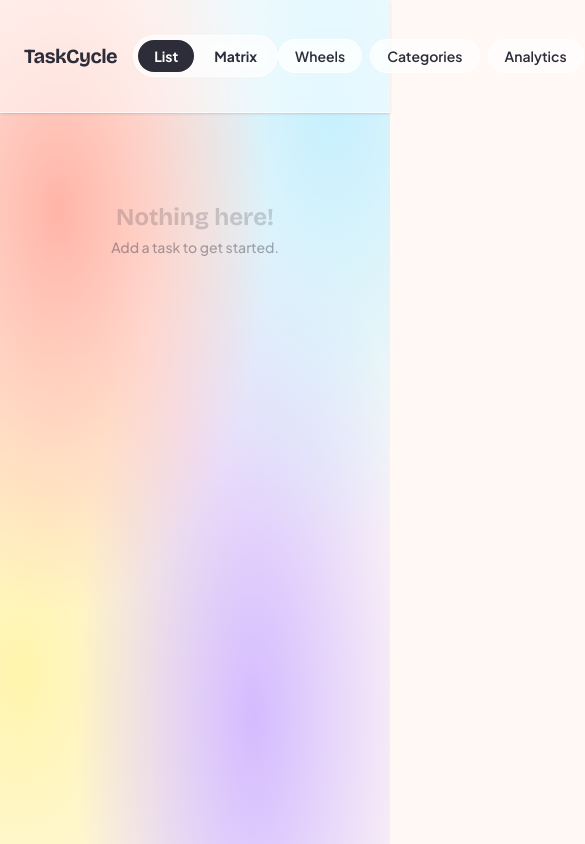
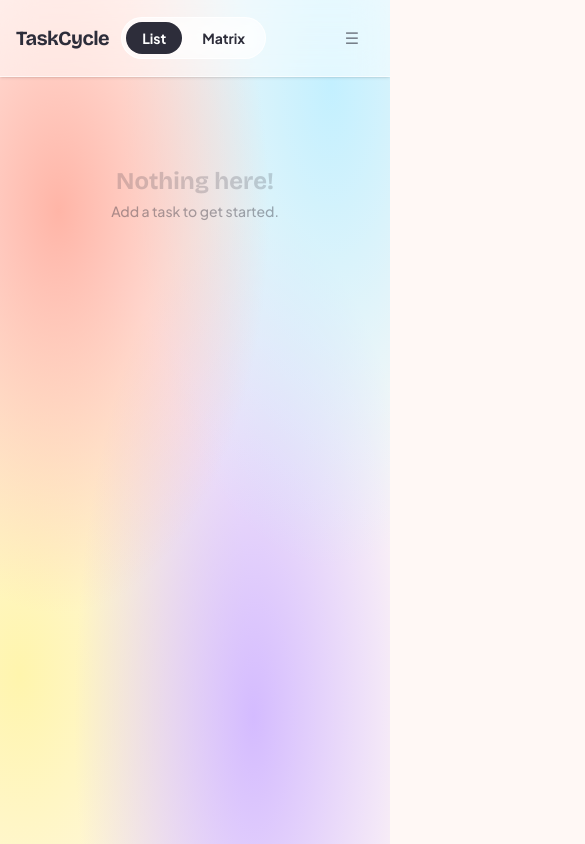
Before and after one commit to lucimoon/taskcycle, a React (Vite) app: page / in a window 390 px wide. Shown: the top 844 px of the page, 585 px wide, since content can reach past the window. Built offline with nearby package versions, Linux system fonts and the light colour scheme.

Commit message:
feat: Mobile first updates

```diff
--- a/src/components/matrix/EisenhowerMatrix.tsx
+++ b/src/components/matrix/EisenhowerMatrix.tsx
@@ -12,20 +12,20 @@ export function EisenhowerMatrix({ tasks }: Props) {
   )
 
   return (
-    <div className="relative h-full">
-      {/* Axis labels */}
-      <div aria-hidden="true" className="absolute -top-6 left-0 right-0 flex justify-center">
+    <div className="relative sm:h-full">
+      {/* Axis labels — desktop only */}
+      <div aria-hidden="true" className="hidden sm:flex absolute -top-6 left-0 right-0 justify-center">
         <span className="text-xs font-bold uppercase tracking-widest text-ink/30">Urgent →</span>
       </div>
       <div
         aria-hidden="true"
-        className="absolute -left-8 top-0 bottom-0 flex items-center"
+        className="hidden sm:flex absolute -left-8 top-0 bottom-0 items-center"
         style={{ writingMode: 'vertical-rl', transform: 'rotate(180deg)' }}
       >
         <span className="text-xs font-bold uppercase tracking-widest text-ink/30">Important ↑</span>
       </div>
 
-      <div className="grid grid-cols-2 grid-rows-2 gap-3 h-full">
+      <div className="grid grid-cols-1 sm:grid-cols-2 sm:grid-rows-2 gap-3 sm:h-full">
         {QUADRANTS.map((q) => (
           <MatrixCell key={q.key} quadrant={q} tasks={byQuadrant[q.key] ?? []} />
         ))}
--- a/src/components/task/TaskCard.tsx
+++ b/src/components/task/TaskCard.tsx
@@ -113,14 +113,14 @@ export function TaskCard({
           <button
             onClick={() => onEdit(task.id)}
             aria-label="Edit task"
-            className="rounded-full p-1.5 text-ink/40 hover:bg-ink/8 hover:text-ink transition-colors text-sm btn-action"
+            className="rounded-full p-1.5 min-h-[44px] min-w-[44px] text-ink/40 hover:bg-ink/8 hover:text-ink transition-colors text-sm btn-action"
           >
             ✏️
           </button>
           <button
             onClick={() => onDelete(task.id)}
             aria-label="Delete task"
-            className="rounded-full p-1.5 text-ink/40 hover:bg-coral/10 hover:text-coral transition-colors text-sm btn-action"
+            className="rounded-full p-1.5 min-h-[44px] min-w-[44px] text-ink/40 hover:bg-coral/10 hover:text-coral transition-colors text-sm btn-action"
           >
             🗑️
           </button>
--- a/src/views/CategoryAnalyticsView.tsx
+++ b/src/views/CategoryAnalyticsView.tsx
@@ -91,7 +91,7 @@ export function CategoryAnalyticsView() {
               )}
             </div>
 
-            <div className="card-glass rounded-2xl p-4">
+            <div className="card-glass rounded-2xl p-4 min-h-48">
               {chartType === 'distribution' ? (
                 <CategoryPieChart stats={stats} />
               ) : (
--- a/src/views/MatrixView.tsx
+++ b/src/views/MatrixView.tsx
@@ -37,7 +37,7 @@ export function MatrixView({ theme, onThemeToggle }: Props) {
         </div>
       </header>
 
-      <main className="flex-1 px-10 py-8 pl-14">
+      <main className="flex-1 px-4 py-4 sm:px-10 sm:py-8 sm:pl-14">
         <EisenhowerMatrix tasks={tasks} />
       </main>
     </div>
--- a/src/views/TaskListView.tsx
+++ b/src/views/TaskListView.tsx
@@ -1,5 +1,5 @@
 import { useEffect, useState } from "react";
-import { useNavigate } from "react-router-dom";
+import { useNavigate, useLocation } from "react-router-dom";
 import { useTaskStore } from "@/store/taskStore";
 import { useCategoryStore } from "@/store/categoryStore";
 import { useSortedTasks, type SortKey } from "@/hooks/useSortedTasks";
@@ -26,13 +26,19 @@ export function TaskListView({ theme, onThemeToggle }: Props) {
   } = useTaskStore();
   const { categories, loadCategories } = useCategoryStore();
   const navigate = useNavigate();
+  const location = useLocation();
   const [sort, setSort] = useState<SortKey>("priority");
   const [categoryFilter, setCategoryFilter] = useState<string | null>(null);
+  const [navOpen, setNavOpen] = useState(false);
 
   useEffect(() => {
     loadTasks();
     loadCategories();
   }, [loadTasks, loadCategories]);
+
+  useEffect(() => {
+    setNavOpen(false);
+  }, [location.pathname]);
 
   const filteredTasks =
     categoryFilter === null
@@ -49,15 +55,17 @@ export function TaskListView({ theme, onThemeToggle }: Props) {
   }
 
   return (
-    <div className="mesh-bg min-h-screen">
-      <header className="bg-white/50 backdrop-blur-lg border-b border-white/60 shadow-sm px-6 py-4 flex items-center justify-between">
-        <div className="flex items-center gap-4">
+    <div className="mesh-bg min-h-screen overflow-x-clip">
+      <header className="bg-white/50 backdrop-blur-lg border-b border-white/60 shadow-sm">
+        <div className="px-4 sm:px-6 py-4 flex items-center justify-between">
+          <div className="flex items-center gap-3">
             <span className="font-display font-bold text-xl text-ink tracking-tight">
               TaskCycle
             </span>
             <ViewToggle current="list" />
           </div>
-        <div className="flex items-center gap-2">
+          {/* Desktop nav */}
+          <div className="hidden md:flex items-center gap-2">
             <button
               onClick={() => navigate("/wheels")}
               className="rounded-full bg-white/60 backdrop-blur-sm border border-white/80 px-4 py-1.5 text-sm font-semibold text-ink hover:bg-white/80 transition-colors btn-action"
@@ -84,11 +92,55 @@ export function TaskListView({ theme, onThemeToggle }: Props) {
               + New Task
             </button>
           </div>
+          {/* Mobile nav controls */}
+          <div className="flex md:hidden items-center">
+            <button
+              onClick={() => setNavOpen((o) => !o)}
+              aria-label={navOpen ? "Close menu" : "Open menu"}
+              aria-expanded={navOpen}
+              className="rounded-full p-2 min-h-[44px] min-w-[44px] text-ink/60 hover:bg-ink/8 hover:text-ink transition-colors btn-action"
+            >
+              {navOpen ? "✕" : "☰"}
+            </button>
+          </div>
+        </div>
+        {/* Mobile drawer */}
+        {navOpen && (
+          <div className="md:hidden border-t border-white/60 px-4 py-3 flex flex-col gap-2">
+            <button
+              onClick={() => navigate("/tasks/new")}
+              className="rounded-full bg-coral text-white px-5 py-3 text-sm font-semibold btn-action shadow-md w-full"
+            >
+              + New Task
+            </button>
+            <button
+              onClick={() => navigate("/wheels")}
+              className="rounded-full bg-white/60 backdrop-blur-sm border border-white/80 px-4 py-3 text-sm font-semibold text-ink hover:bg-white/80 transition-colors btn-action w-full"
+            >
+              Wheels
+            </button>
+            <button
+              onClick={() => navigate("/categories")}
+              className="rounded-full bg-white/60 backdrop-blur-sm border border-white/80 px-4 py-3 text-sm font-semibold text-ink hover:bg-white/80 transition-colors btn-action w-full"
+            >
+              Categories
+            </button>
+            <button
+              onClick={() => navigate("/analytics")}
+              className="rounded-full bg-white/60 backdrop-blur-sm border border-white/80 px-4 py-3 text-sm font-semibold text-ink hover:bg-white/80 transition-colors btn-action w-full"
+            >
+              Analytics
+            </button>
+            <div className="flex justify-center pt-1">
+              <ThemeToggle theme={theme} onToggle={onThemeToggle} />
+            </div>
+          </div>
+        )}
       </header>
 
       <main className="max-w-2xl mx-auto px-4 py-6 space-y-4">
         {categories.length > 0 && (
-          <div className="flex flex-wrap gap-2">
+          <div className="flex overflow-x-auto gap-2 pb-1 flex-nowrap sm:flex-wrap">
             <button
               onClick={() => setCategoryFilter(null)}
               className={`rounded-full px-4 py-1.5 text-xs font-semibold transition-all btn-action ${
```
Also changed, not shown: .playwright-cli/page-2026-04-15T22-59-58-737Z.yml (added), .playwright-cli/page-2026-04-15T23-01-20-616Z.yml (added), .playwright-cli/page-2026-04-15T23-01-33-663Z.yml (added), 26 other files (tests, documents, lock files or other folders). Lines whose indentation alone changed are shown as unchanged.
